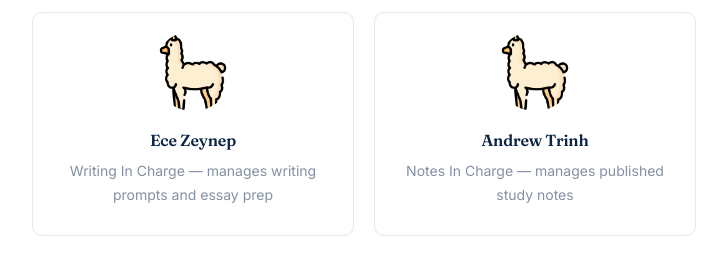
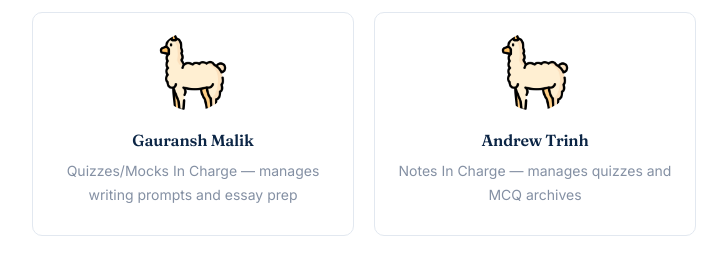
Before and after one commit to gatik-khonde/scholarvault-app, a Next.js app: page /about in a window 1280 px wide. Shown: the part 1160-1415 px from the top of the page, without its empty margins (276-1003 px from the left). Built offline with nearby package versions, Linux system fonts and the light colour scheme.

Commit message:
Update page.js

```diff
--- a/app/about/page.js
+++ b/app/about/page.js
@@ -66,14 +66,14 @@ export default function AboutPage() {
             <p style={{ fontSize: "14px", opacity: 0.75 }}>Debate &amp; Writing In Charge — manages debate motions, case prep, writing prompts, and essay prep</p>
           </div>
           <div style={{ border: "1px solid var(--line)", borderRadius: "10px", padding: "18px", textAlign: "center" }}>
-            <img src="/alpaca.png" alt="Ece Zeynep" style={{ width: "80px", height: "80px", borderRadius: "50%", objectFit: "cover", marginBottom: "10px" }} />
-            <h3 style={{ fontSize: "16px", marginBottom: "6px" }}>Ece Zeynep</h3>
-            <p style={{ fontSize: "14px", opacity: 0.75 }}>Writing In Charge — manages writing prompts and essay prep</p>
+            <img src="/alpaca.png" alt="Gauransh Malik" style={{ width: "80px", height: "80px", borderRadius: "50%", objectFit: "cover", marginBottom: "10px" }} />
+            <h3 style={{ fontSize: "16px", marginBottom: "6px" }}>Gauransh Malik</h3>
+            <p style={{ fontSize: "14px", opacity: 0.75 }}>Quizzes/Mocks In Charge — manages writing prompts and essay prep</p>
           </div>
           <div style={{ border: "1px solid var(--line)", borderRadius: "10px", padding: "18px", textAlign: "center" }}>
             <img src="/alpaca.png" alt="Andrew Trinh" style={{ width: "80px", height: "80px", borderRadius: "50%", objectFit: "cover", marginBottom: "10px" }} />
             <h3 style={{ fontSize: "16px", marginBottom: "6px" }}>Andrew Trinh</h3>
-            <p style={{ fontSize: "14px", opacity: 0.75 }}>Notes In Charge — manages published study notes</p>
+            <p style={{ fontSize: "14px", opacity: 0.75 }}>Notes In Charge — manages quizzes and MCQ archives</p>
           </div>
           <div style={{ border: "1px solid var(--line)", borderRadius: "10px", padding: "18px", textAlign: "center" }}>
             <img src="/alpaca.png" alt="Kabir Kansal" style={{ width: "80px", height: "80px", borderRadius: "50%", objectFit: "cover", marginBottom: "10px" }} />
```
